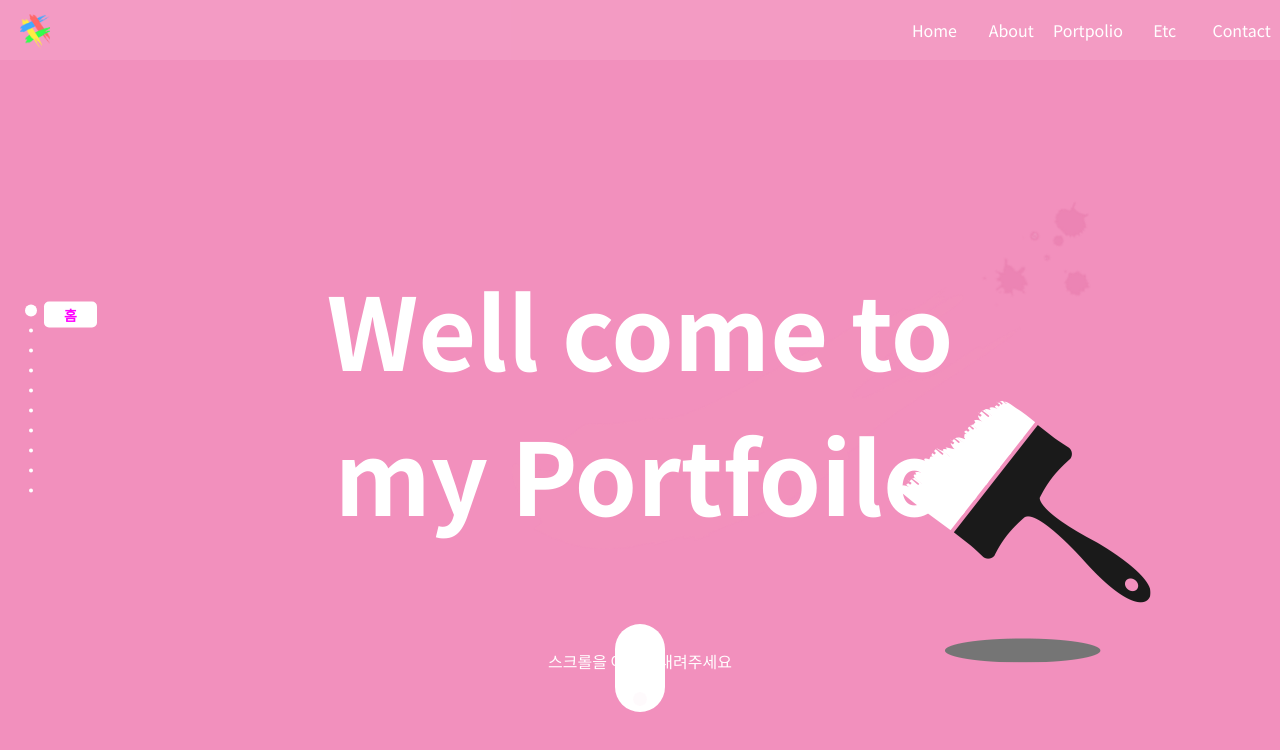
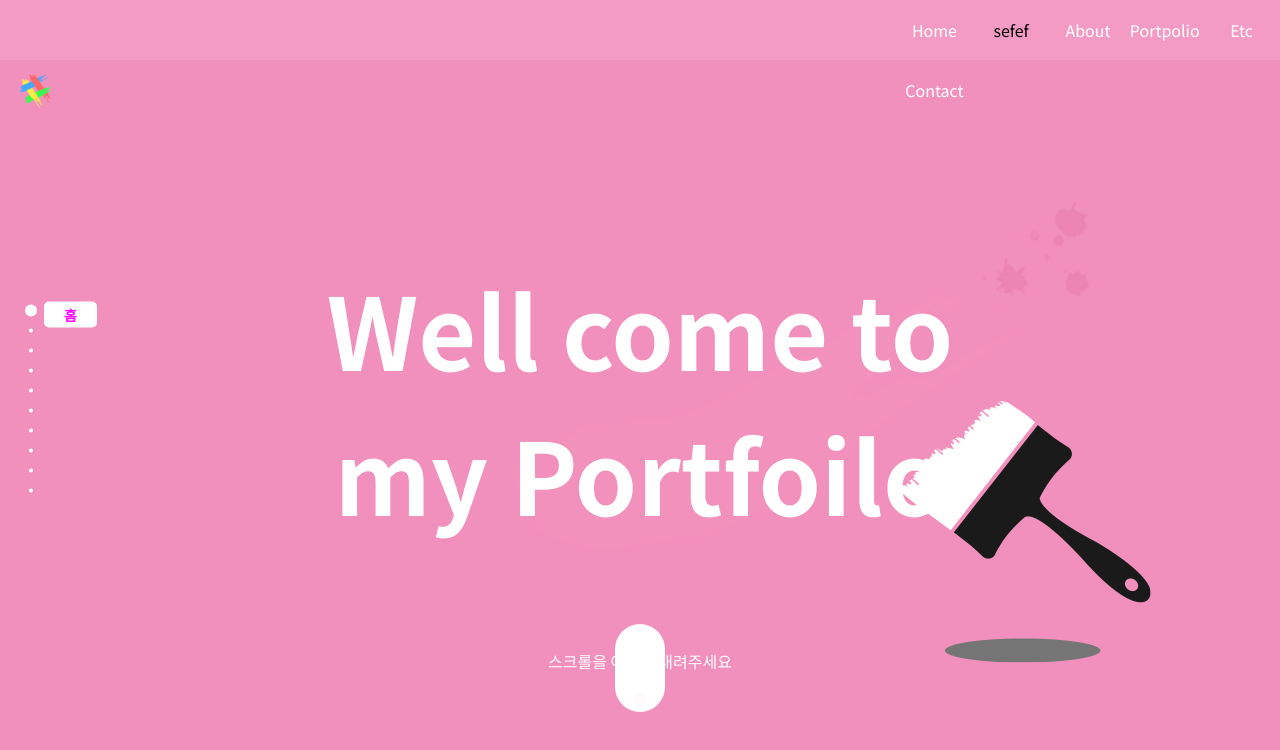
Before and after one commit to sangmi18/portfoilo, a plain HTML site: page index.html in a window 1280 px wide. Drawn offline with nearby package versions, Linux system fonts and the light colour scheme.

Commit message:
admit123

```diff
--- a/index.html
+++ b/index.html
@@ -25,6 +25,7 @@
         <ul>
 
             <li><a href="#home">Home</a></li>
+            <li>sefef </li>
             <li><a href="#about">About</a></li>
             <li><a href="#portfolio">Portpolio</a></li>
             <li><a href="#etc">Etc</a></li>
```
